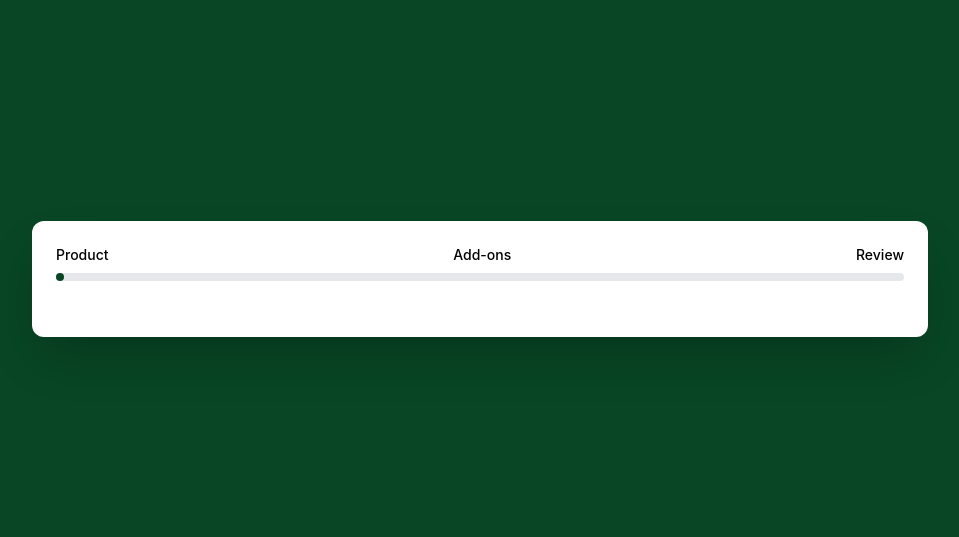
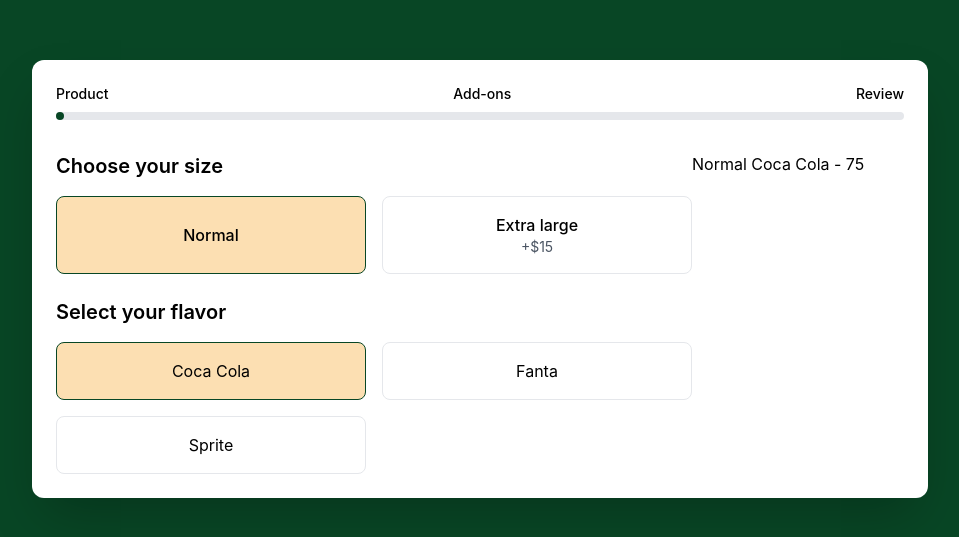
Before and after one commit to benjidotdev/qopla-product-checkout, a React (Create React App) app: page / in a window 1280 px wide. Shown: the part 121-658 px from the top of the page, without its empty margins (160-1119 px from the left). Built offline with nearby package versions, Linux system fonts and the light colour scheme.

Commit message:
create inital version of product step and functionality

```diff
--- a/src/components/soda/Soda.tsx
+++ b/src/components/soda/Soda.tsx
@@ -1,21 +1,85 @@
-import React, { useState } from "react";
+import React, { useEffect, useRef, useState } from "react";
 import useProduct from "../../hooks/useProduct";
 import LoadingIndicator from "../indicators/loading-indicator/LoadingIndicator";
 import ErrorIndicator from "../indicators/error-indicator/ErrorIndicator";
 import ProgressBar from "./progress-bar/ProgressBar";
+import ProductStep from "./steps/product-step/ProductStep";
+import { Flavour, Size } from "../../types/products";
 
 const Soda = () => {
   const { product, additionalData, loading, error } = useProduct({ id: "a_very_unique_soda_id" });
-  const [step, setStep] = useState(1);
+  const [currentStep, setCurrentStep] = useState<number>(1);
+  const [selectedSize, setSelectedSize] = useState<Size>({ name: "", addonPrice: 0 });
+  const [selectedFlavor, setSelectedFlavor] = useState<Flavour>({ name: "", addonPrice: 0 });
+  const [totalPrice, setTotalPrice] = useState<number>(0);
+  const basePriceRef = useRef<number>(0);
 
-  console.log({ product, additionalData, loading, error });
+  // Sets defaults
+  useEffect(() => {
+    if (product) {
+      basePriceRef.current = product.price;
+      setSelectedSize(product.modifications.sizes[0]);
+      setSelectedFlavor(product.modifications.flavours[0]);
+      setTotalPrice(product.price);
+    }
+  }, [product]);
+
+  // Updates total price
+  useEffect(() => {
+    if (product) {
+      const sizeAddonPrice = product.modifications.sizes.find(size => size.name === selectedSize.name)?.addonPrice || 0;
+      setTotalPrice(basePriceRef.current + sizeAddonPrice);
+    }
+  }, [selectedSize, product]);
+
+  const getCurrentStepComponent = () => {
+    if (!product) return null;
+    switch (currentStep) {
+      case 1:
+        return (
+          <ProductStep
+            product={product}
+            selectedSize={selectedSize}
+            setSelectedSize={setSelectedSize}
+            selectedFlavor={selectedFlavor}
+            setSelectedFlavor={setSelectedFlavor}
+          />
+        );
+      case 2:
+        return (
+          <ProductStep
+            product={product}
+            selectedSize={selectedSize}
+            setSelectedSize={setSelectedSize}
+            selectedFlavor={selectedFlavor}
+            setSelectedFlavor={setSelectedFlavor}
+          />
+        );
+      case 3:
+        return (
+          <ProductStep
+            product={product}
+            selectedSize={selectedSize}
+            setSelectedSize={setSelectedSize}
+            selectedFlavor={selectedFlavor}
+            setSelectedFlavor={setSelectedFlavor}
+          />
+        );
+    }
+  };
 
   if (loading) return <LoadingIndicator />;
   if (error) return <ErrorIndicator error={error} />;
 
   return (
     <div className="bg-white w-full max-w-4xl rounded-xl shadow-2xl p-6">
-      <ProgressBar currentStep={step} />
+      <ProgressBar currentStep={currentStep} />
+      <div className="flex">
+        <div className="w-3/4">{getCurrentStepComponent()}</div>
+        <div className="w-1/4">
+          {selectedSize.name} {selectedFlavor.name} - {totalPrice}
+        </div>
+      </div>
     </div>
   );
 };
--- /dev/null
+++ b/src/components/soda/steps/product-step/ProductStep.tsx
@@ -0,0 +1,67 @@
+import React from "react";
+import { Product, Size, Flavour } from "../../../../types/products";
+
+interface ProductStepProps {
+  product: Product;
+  selectedSize: Size;
+  setSelectedSize: (size: Size) => void;
+  selectedFlavor: Flavour;
+  setSelectedFlavor: (flavor: Flavour) => void;
+}
+
+const ProductStep = ({
+  product,
+  selectedSize,
+  setSelectedSize,
+  selectedFlavor,
+  setSelectedFlavor,
+}: ProductStepProps) => {
+  const handleSizeSelect = (size: Size) => {
+    setSelectedSize(size);
+  };
+
+  const handleFlavorSelect = (flavor: Flavour) => {
+    setSelectedFlavor(flavor);
+  };
+
+  return (
+    <div className="space-y-6">
+      <div>
+        <h2 className="text-xl font-semibold mb-4">Choose your size</h2>
+        <div className="grid grid-cols-2 gap-4">
+          {product.modifications.sizes.map((size: Size) => (
+            <button
+              key={size.name}
+              onClick={() => handleSizeSelect(size)}
+              className={`p-4 border rounded-lg transition-colors ${
+                selectedSize === size ? "bg-qopla-gold border-qopla-green" : "hover:bg-gray-50"
+              }`}
+            >
+              <p className="font-medium">{size.name}</p>
+              {size.addonPrice > 0 && <p className="text-sm text-gray-600">+${size.addonPrice}</p>}
+            </button>
+          ))}
+        </div>
+      </div>
+
+      <div>
+        <h2 className="text-xl font-semibold mb-4">Select your flavor</h2>
+        <div className="grid grid-cols-2 gap-4">
+          {product.modifications.flavours.map((flavor: Flavour) => (
+            <button
+              key={flavor.name}
+              onClick={() => handleFlavorSelect(flavor)}
+              className={`p-4 border rounded-lg transition-colors ${
+                selectedFlavor === flavor ? "bg-qopla-gold border-qopla-green" : "hover:bg-gray-50"
+              }`}
+            >
+              {flavor.name}
+            </button>
+          ))}
+        </div>
+      </div>
+    </div>
+  );
+};
+
+export default ProductStep;
--- a/src/types/products.ts
+++ b/src/types/products.ts
@@ -1,10 +1,20 @@
+export interface Size {
+  name: string;
+  addonPrice: number;
+}
+
+export interface Flavour {
+  name: string;
+  addonPrice: number;
+}
+
 export interface Product {
   id: string;
   name: string;
   price: number;
   modifications: {
-    sizes: { name: string; addonPrice: number }[];
-    flavours: { name: string; addonPrice: number }[];
+    sizes: Size[];
+    flavours: Flavour[];
   };
 }
 
--- a/tailwind.config.js
+++ b/tailwind.config.js
@@ -5,8 +5,8 @@
     extend: {
       colors: {
         "qopla-green": "#084625",
-        "qopla-gold": "#fcdfb2"
-      }
+        "qopla-gold": "#fcdfb2",
+      },
     },
   },
   plugins: [],
```
Also changed, not shown: src/components/indicators/error-indicator/ErrorIndicator.tsx (+3 -4 lines), src/components/indicators/loading-indicator/LoadingIndicator.tsx (+13 -6 lines), src/components/soda/progress-bar/ProgressBar.tsx (+5 -5 lines).
